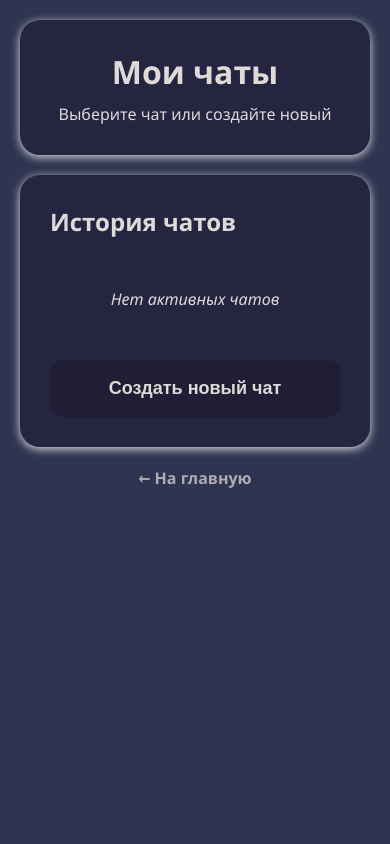
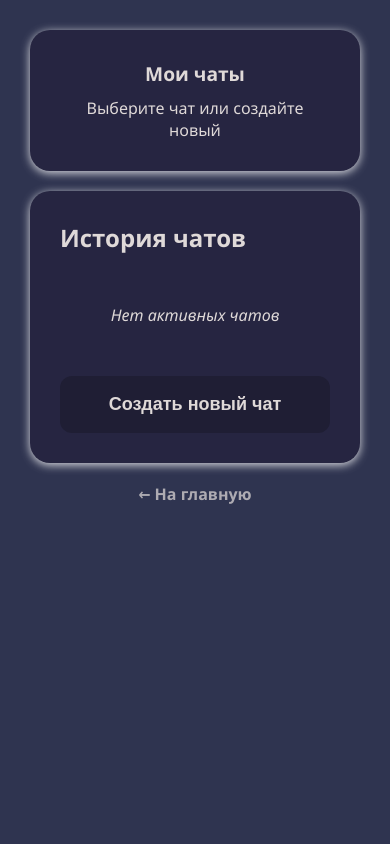
Before and after one commit to hludinaanna-arch/ShadeLizard, a Flask app: page /chat in a window 390 px wide. Run offline with Flask 3, Linux system fonts and the light colour scheme.

Commit message:
Update chat.html

```diff
--- a/templates/chat.html
+++ b/templates/chat.html
@@ -234,6 +234,94 @@
             transform: translateY(-2px);
             box-shadow: 0 2px 10px rgba(255, 255, 255, 0.835);
         }
+        /* ✅ Адаптивность для мобильных устройств */
+@media (max-width: 768px) {
+    .container {
+        padding: 20px !important;
+        margin: 10px !important;
+    }
+
+    h1 {
+        font-size: 1.5em !important;
+    }
+
+    .btn {
+        padding: 15px 20px !important;
+        font-size: 16px !important;
+    }
+
+    .share-link {
+        flex-direction: column !important;
+        padding: 10px !important;
+        font-size: 0.8em !important;
+    }
+
+    .share-link code {
+        font-size: 0.75em !important;
+        padding: 6px 10px !important;
+    }
+
+    .header {
+        flex-direction: column !important;
+        gap: 10px !important;
+        text-align: center !important;
+    }
+
+    .header h1 {
+        font-size: 1.2em !important;
+    }
+
+    .messages {
+        padding: 10px !important;
+    }
+
+    .message {
+        max-width: 85% !important;
+        font-size: 0.9em !important;
+    }
+
+    .input-area {
+        flex-direction: column !important;
+    }
+
+    .input-area button {
+        width: 100% !important;
+    }
+
+    .username-input {
+        flex-direction: column !important;
+        gap: 5px !important;
+    }
+
+    .username-input input {
+        margin-left: 0 !important;
+        width: 100% !important;
+    }
+}
+
+/* ✅ Для очень маленьких экранов (телефоны) */
+@media (max-width: 480px) {
+    body {
+        padding: 5px !important;
+    }
+
+    .container {
+        padding: 15px !important;
+    }
+
+    h1 {
+        font-size: 1.3em !important;
+    }
+
+    .subtitle {
+        font-size: 0.9em !important;
+    }
+
+    .btn {
+        padding: 12px 15px !important;
+        font-size: 14px !important;
+    }
+}
     </style>
 </head>
 <body>
```
